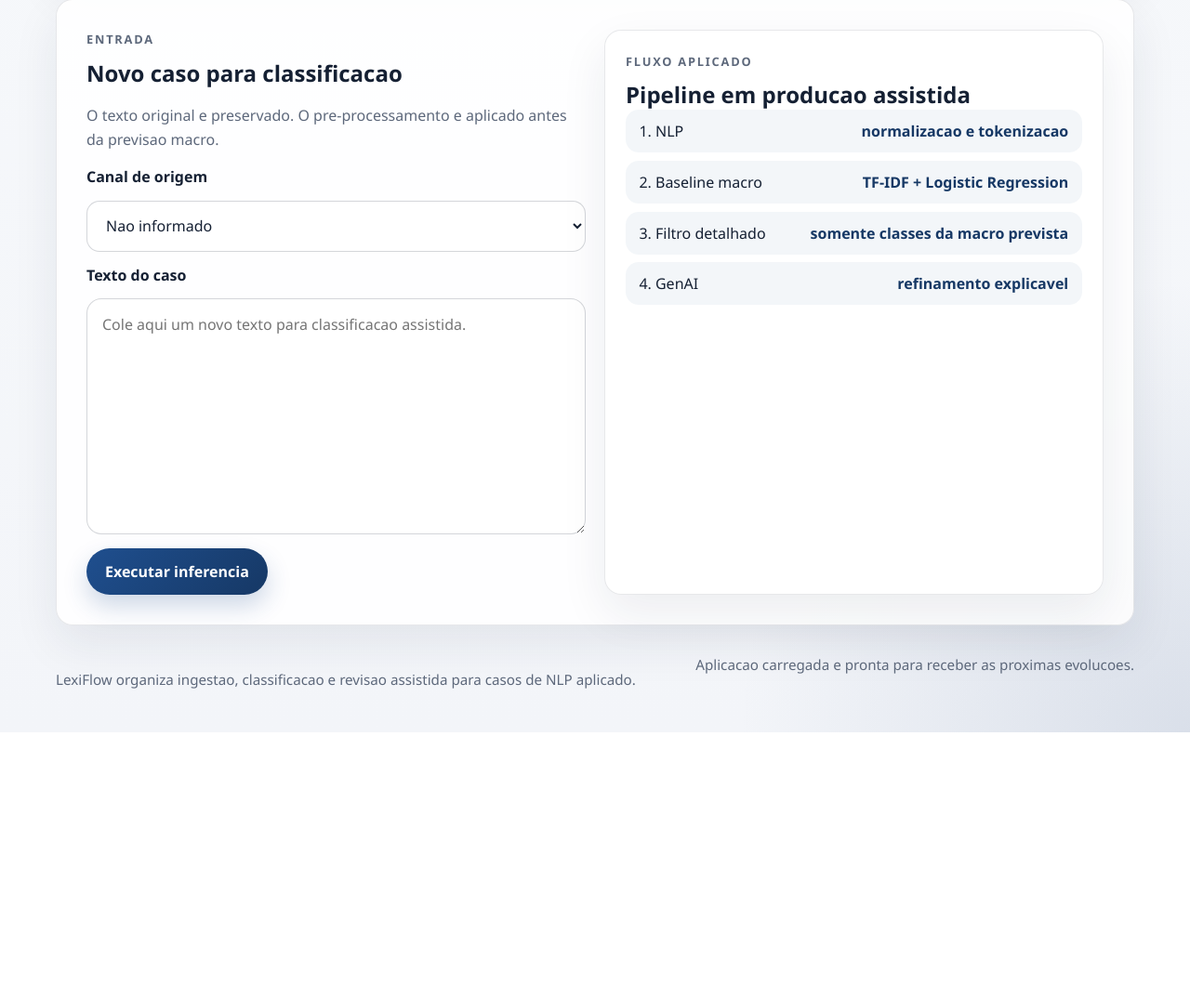
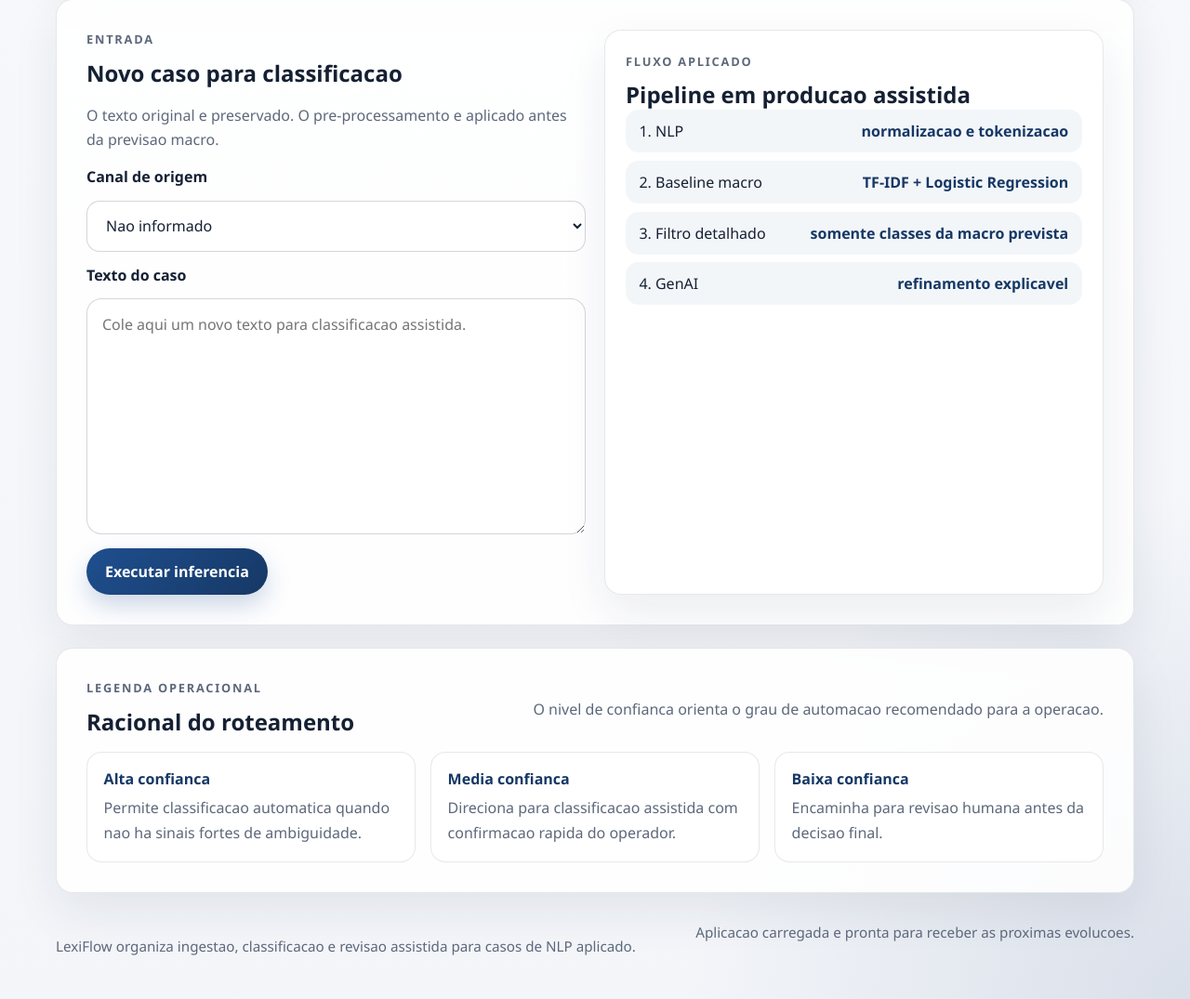
Before and after one commit to Sandoque/Lexi-Flow, a Flask app: page /predict in a window 1280 px wide. Shown: the part 775-1850 px from the top of the page at 93% size. Before the commit the page ends 1563 px from the top, so only its background shows below. Run offline with Flask 3, Linux system fonts and the light colour scheme.

Commit message:
operação assistida com confiança

```diff
--- a/app/routes/pipeline.py
+++ b/app/routes/pipeline.py
@@ -25,6 +25,7 @@ from app.services.prediction_service import (
     executar_fluxo_predicao,
     obter_canais_origem_padrao,
 )
+from app.services.routing_service import obter_legenda_fluxo_operacional
 
 pipeline_bp = Blueprint("pipeline", __name__)
 
@@ -154,6 +155,7 @@ def genai_demo():
 def predict():
     """Executa a inferencia ponta a ponta com baseline e camada GenAI complementar."""
     channel_options = obter_canais_origem_padrao()
+    routing_legend = obter_legenda_fluxo_operacional()
     text_input = request.form.get("text_input", "")
     selected_channel = request.form.get("channel_origin", "")
     prediction_result = None
@@ -187,6 +189,7 @@ def predict():
         selected_channel=selected_channel,
         prediction_result=prediction_result,
         artifacts_ready=artifacts_ready,
+        routing_legend=routing_legend,
     )
 
 
--- a/app/services/prediction_service.py
+++ b/app/services/prediction_service.py
@@ -22,6 +22,7 @@ from app.services.genai_refiner import (
 )
 from app.services.nlp_config import NLPConfig, obter_configuracao_nlp_padrao
 from app.services.preprocessing_service import prepare_texts
+from app.services.routing_service import classificar_nivel_confianca, definir_fluxo_operacional
 
 logger = logging.getLogger(__name__)
 
@@ -93,11 +94,12 @@ def executar_fluxo_predicao(
         baseline_detail=baseline_detail,
         genai_settings=genai_settings,
     )
-    recommendation = montar_recomendacao_operacional(
+    operational_routing = definir_fluxo_operacional(
         macro_confidence=macro_prediction["confidence"],
         priority=genai_result["priority"],
         ambiguous_case=genai_result["ambiguous_case"],
         provider=genai_result["provider"],
+        genai_status=genai_result["status"],
     )
 
     return {
@@ -116,7 +118,13 @@ def executar_fluxo_predicao(
             "preprocessing_steps": listar_etapas_preprocessamento(nlp_config),
         },
         "genai": genai_result,
-        "recommendation": recommendation,
+        "recommendation": {
+            "action": operational_routing["action"],
+            "rationale": operational_routing["reason"],
+            "requires_review": operational_routing["review_required"],
+            "confidence_band": operational_routing["confidence_level"],
+        },
+        "routing": operational_routing,
         "artifacts": {
             "macro_pipeline_ready": True,
             "detailed_models_ready": True,
@@ -168,7 +176,7 @@ def prever_macro_com_confianca(macro_pipeline: Pipeline, processed_text: str) ->
         "label": macro_label,
         "confidence": confidence,
         "confidence_percent": f"{confidence * 100:.1f}%",
-        "confidence_band": classificar_faixa_confianca(confidence),
+        "confidence_band": classificar_nivel_confianca(confidence),
     }
 
 
@@ -284,54 +292,6 @@ def montar_texto_para_refinamento(text: str, channel_origin: str) -> str:
     return f"Canal de origem: {channel_origin}\nTexto do caso: {text}"
 
 
-def montar_recomendacao_operacional(
-    macro_confidence: float,
-    priority: str,
-    ambiguous_case: bool,
-    provider: str,
-) -> dict[str, Any]:
-    """Traduz score e ambiguidade em uma recomendacao operacional objetiva."""
-    confidence_band = classificar_faixa_confianca(macro_confidence)
-    high_priority = priority.strip().lower() == "alta"
-
-    if provider == "indisponivel":
-        action = "Encaminhar para revisao assistida antes de registrar a classe detalhada."
-        rationale = "A macro foi prevista, mas o refinamento generativo nao ficou disponivel nesta execucao."
-        requires_review = True
-    elif ambiguous_case or confidence_band == "baixa":
-        action = "Priorizar triagem humana e validar a classificacao antes da operacao."
-        rationale = "Baixa confianca ou ambiguidade indicam risco maior de erro semantico."
-        requires_review = True
-    elif high_priority:
-        action = "Acionar fila prioritaria e registrar a classificacao com revisao posterior."
-        rationale = "O texto sinaliza urgencia e a confianca macro esta em faixa utilizavel."
-        requires_review = False
-    elif confidence_band == "media":
-        action = "Encaminhar para revisao rapida com apoio da sugestao GenAI."
-        rationale = "A classificacao esta consistente, mas ainda merece validacao operacional leve."
-        requires_review = True
-    else:
-        action = "Registrar a classificacao sugerida e seguir o fluxo padrao da operacao."
-        rationale = "Confianca alta e ausencia de ambiguidade permitem uma decisao mais direta."
-        requires_review = False
-
-    return {
-        "action": action,
-        "rationale": rationale,
-        "requires_review": requires_review,
-        "confidence_band": confidence_band,
-    }
-
-
-def classificar_faixa_confianca(confidence: float) -> str:
-    """Classifica o score em uma faixa simples para a interface."""
-    if confidence >= 0.75:
-        return "alta"
-    if confidence >= 0.45:
-        return "media"
-    return "baixa"
-
-
 def listar_etapas_preprocessamento(config: NLPConfig) -> list[str]:
     """Resume as etapas do NLP usadas na inferencia para auditoria leve."""
     steps: list[str] = []
--- a/app/static/css/styles.css
+++ b/app/static/css/styles.css
@@ -627,6 +627,76 @@ input[type="file"] {
     margin: 0;
 }
 
+.predict-alert--soft {
+    border-color: rgba(21, 32, 51, 0.12);
+    background: rgba(21, 32, 51, 0.04);
+}
+
+.routing-legend {
+    display: grid;
+    grid-template-columns: repeat(3, minmax(0, 1fr));
+    gap: 1rem;
+}
+
+.routing-legend__item {
+    padding: 1.1rem;
+    border-radius: 16px;
+    border: 1px solid var(--border);
+    background: var(--surface-strong);
+}
+
+.routing-legend__item strong {
+    display: block;
+    margin-bottom: 0.45rem;
+    color: var(--accent-strong);
+}
+
+.routing-legend__item p {
+    margin: 0;
+}
+
+.routing-card {
+    margin-bottom: 1rem;
+    padding: 1.15rem 1.2rem;
+    border-radius: 18px;
+    border: 1px solid var(--border);
+    background: var(--surface-strong);
+}
+
+.routing-card__label {
+    display: block;
+    margin-bottom: 0.4rem;
+    text-transform: uppercase;
+    letter-spacing: 0.12em;
+    font-size: 0.78rem;
+    font-weight: 700;
+}
+
+.routing-card strong {
+    display: block;
+    font-size: 1.4rem;
+    margin-bottom: 0.55rem;
+}
+
+.routing-card p {
+    margin: 0;
+}
+
+.routing-card--success {
+    border-color: rgba(29, 107, 79, 0.2);
+    background: rgba(29, 107, 79, 0.08);
+}
+
+.routing-card--warning {
+    border-color: rgba(138, 107, 20, 0.2);
+    background: rgba(138, 107, 20, 0.08);
+}
+
+.routing-card--danger {
+    border-color: rgba(141, 45, 53, 0.2);
+    background: rgba(141, 45, 53, 0.08);
+}
+
 .text-extremes {
     display: grid;
     grid-template-columns: repeat(2, minmax(0, 1fr));
@@ -731,6 +801,7 @@ code {
     .genai-layout,
     .prediction-layout,
     .predict-summary-grid,
+    .routing-legend,
     .hierarchy-flow,
     .section-heading,
     .info-strip,
--- a/app/templates/predict.html
+++ b/app/templates/predict.html
@@ -80,6 +80,24 @@
             <li><span>4. GenAI</span><strong>refinamento explicavel</strong></li>
         </ul>
     </aside>
+</section>
+
+<section class="panel">
+    <div class="table-header">
+        <div>
+            <p class="eyebrow">Legenda operacional</p>
+            <h2>Racional do roteamento</h2>
+        </div>
+        <p>O nivel de confianca orienta o grau de automacao recomendado para a operacao.</p>
+    </div>
+    <div class="routing-legend">
+        {% for item in routing_legend %}
+            <article class="routing-legend__item">
+                <strong>{{ item.level }}</strong>
+                <p>{{ item.description }}</p>
+            </article>
+        {% endfor %}
+    </div>
 </section>
 
 {% if prediction_result %}
@@ -174,17 +192,30 @@
         <article class="panel">
             <div class="table-header">
                 <div>
-                    <p class="eyebrow">Acao recomendada</p>
-                    <h2>Leitura operacional</h2>
+                    <p class="eyebrow">Operacao assistida</p>
+                    <h2>Fluxo Operacional Recomendado</h2>
                 </div>
-                <p>A recomendacao considera confianca macro, ambiguidade e prioridade.</p>
+                <p>O roteamento combina confianca do baseline, ambiguidade e suporte da GenAI.</p>
+            </div>
+            <div class="routing-card routing-card--{{ prediction_result.routing.badge_tone }}">
+                <span class="routing-card__label">Decisao</span>
+                <strong>{{ prediction_result.routing.decision }}</strong>
+                <p>{{ prediction_result.routing.reason }}</p>
             </div>
             <ul class="distribution-list">
-                <li><span>Acao</span><strong>{{ prediction_result.recommendation.action }}</strong></li>
-                <li><span>Racional</span><strong>{{ prediction_result.recommendation.rationale }}</strong></li>
-                <li><span>Requer revisao humana</span><strong>{% if prediction_result.recommendation.requires_review %}Sim{% else %}Nao{% endif %}</strong></li>
-                <li><span>Faixa de confianca</span><strong>{{ prediction_result.recommendation.confidence_band }}</strong></li>
+                <li><span>Nivel de confianca</span><strong>{{ prediction_result.routing.confidence_level }}</strong></li>
+                <li><span>Motivo do roteamento</span><strong>{{ prediction_result.routing.reason }}</strong></li>
+                <li><span>Acao sugerida</span><strong>{{ prediction_result.routing.action }}</strong></li>
+                <li><span>Observacao para o operador</span><strong>{{ prediction_result.routing.operator_note }}</strong></li>
+                <li><span>Fila recomendada</span><strong>{{ prediction_result.routing.queue }}</strong></li>
             </ul>
+            <div class="predict-alert predict-alert--soft">
+                <strong>Preparado para feedback humano</strong>
+                <p>
+                    Esta estrutura ja separa a decisao operacional do restante da inferencia e pode receber,
+                    em seguida, registro de aceite, correcao ou override do operador.
+                </p>
+            </div>
         </article>
     </section>
 
```
Also changed, not shown: app/services/routing_service.py (added, +103 -0 lines), tests/test_app.py (+1 -0 lines), tests/test_routing_service.py (added, +48 -0 lines), 1 other file.
